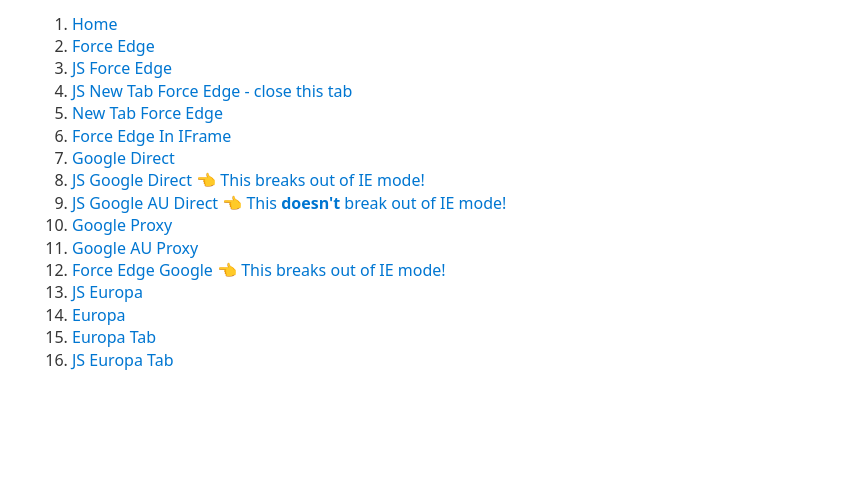
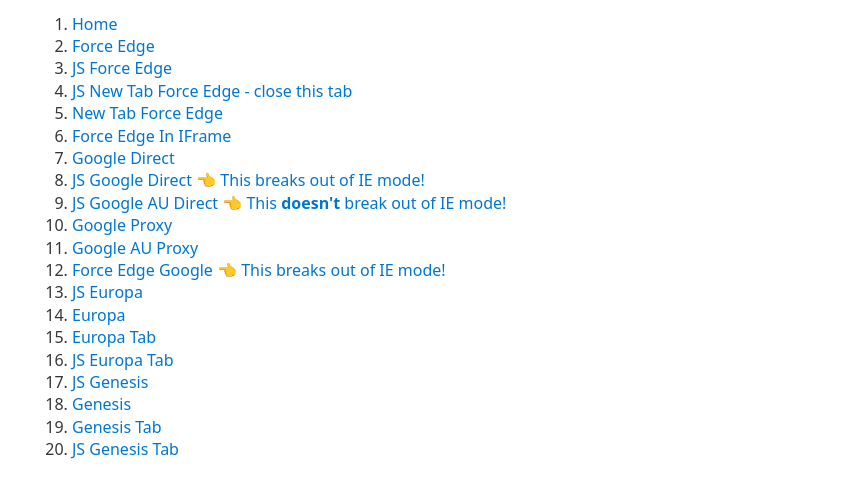
Before and after one commit to windyroad/user-agent-test, a plain HTML site: page src/index.html in a window 1280 px wide. Shown: the part 124-622 px from the top of the page, without its empty margins (208-1071 px from the left). Drawn offline with nearby package versions, Linux system fonts and the light colour scheme; a script that the page names is missing.

Commit message:
added genesis tests

```diff
--- a/src/index.html
+++ b/src/index.html
@@ -55,6 +55,10 @@
             <li><a href="https://one.sit1.ui.westpac.com.au/europa/mandatedpayment?contextRefId=_jKBWQyqe">Europa</a></li>
             <li><a href="https://one.sit1.ui.westpac.com.au/europa/mandatedpayment?contextRefId=_jKBWQyqe" target="_blank">Europa Tab</a></li>
             <li><a href="https://one.sit1.ui.westpac.com.au/europa/mandatedpayment?contextRefId=_jKBWQyqe" target="_blank" onclick="openInEdge(this); return false;">JS Europa Tab</a></li>
+            <li><a href="https://www.sit1.ui.westpac.com.au/genesis/ntb0/prospectregistration/retrieve?externalReferenceId=9103634477&channelCode=TX" onclick="jsOpen(this); return false;">JS Genesis</a></li>
+            <li><a href="https://www.sit1.ui.westpac.com.au/genesis/ntb0/prospectregistration/retrieve?externalReferenceId=9103634477&channelCode=TX">Genesis</a></li>
+            <li><a href="https://www.sit1.ui.westpac.com.au/genesis/ntb0/prospectregistration/retrieve?externalReferenceId=9103634477&channelCode=TX" target="_blank">Genesis Tab</a></li>
+            <li><a href="https://www.sit1.ui.westpac.com.au/genesis/ntb0/prospectregistration/retrieve?externalReferenceId=9103634477&channelCode=TX" target="_blank" onclick="openInEdge(this); return false;">JS Genesis Tab</a></li>
         </ol>
     </nav>
 
```
